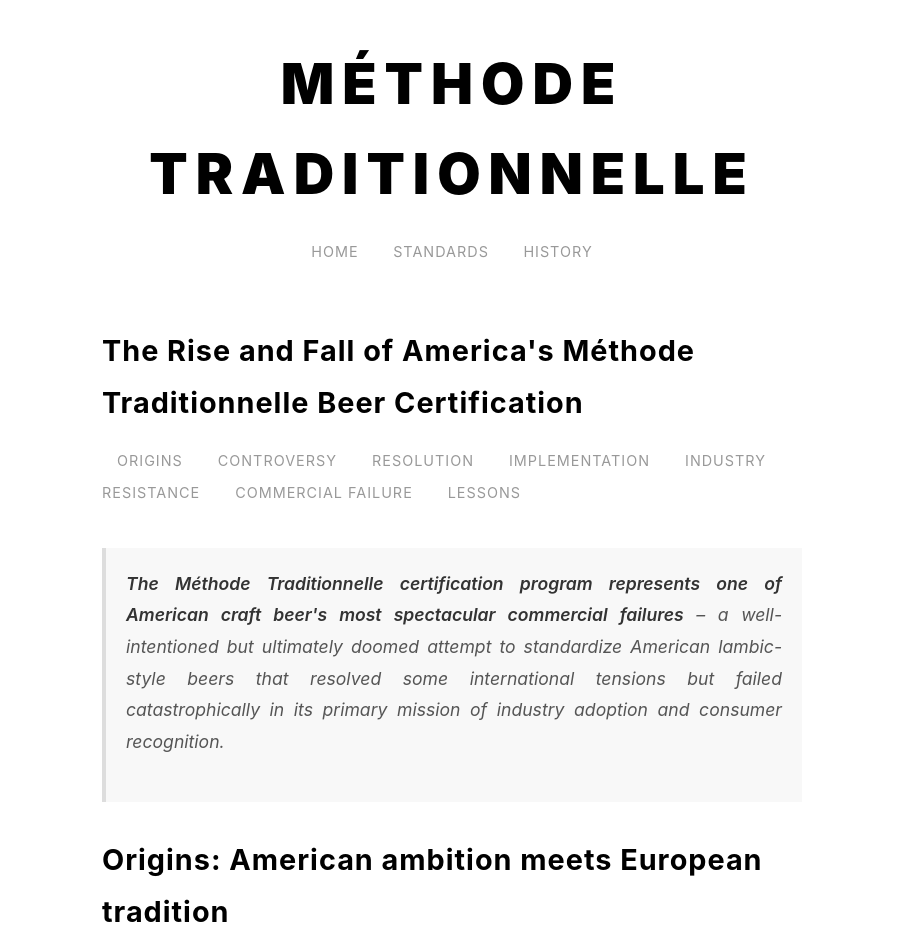
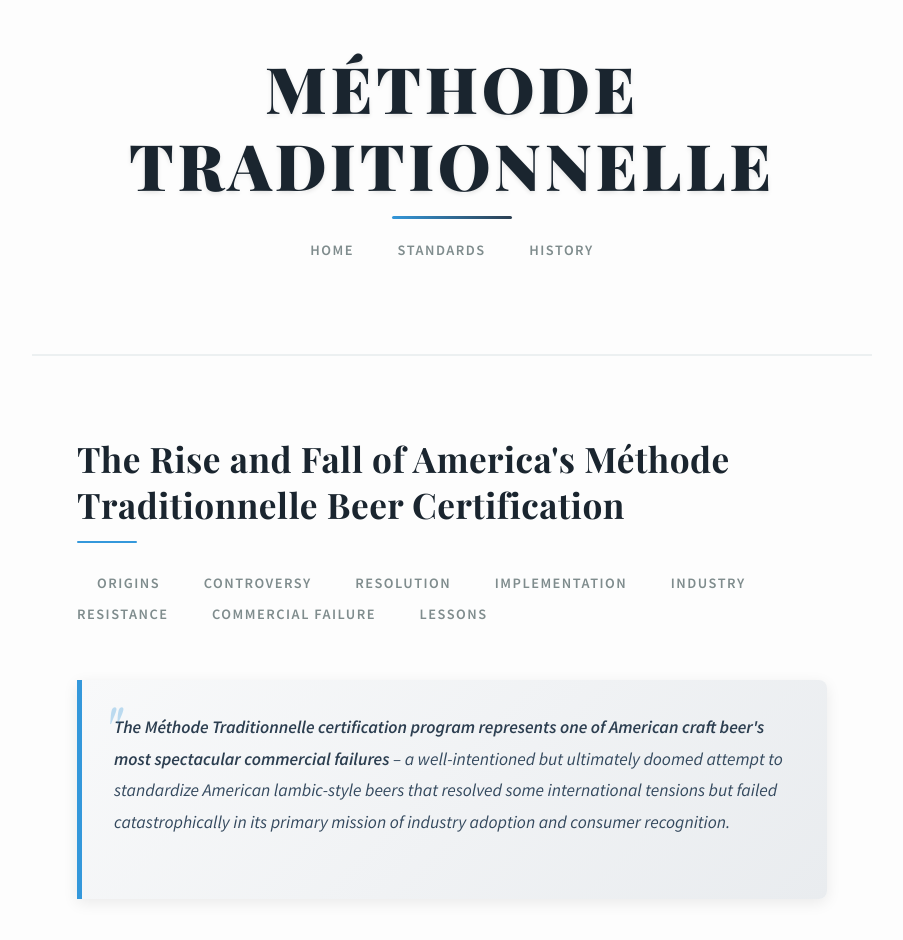
Before and after one commit to sevenzig/methode-traditionelle, a plain HTML site: page history.html in a window 1280 px wide. Shown: the top 940 px of the page, without its empty margins (188-1091 px from the left). Drawn offline with nearby package versions, Linux system fonts and the light colour scheme; a web font is replaced by a local one.

Commit message:
methode2

```diff
--- a/main.css
+++ b/main.css
@@ -1,3 +1,6 @@
+/* Import Google Fonts for better typography */
+@import url('https://fonts.googleapis.com/css2?family=Playfair+Display:ital,wght@0,400;0,700;0,900;1,400&family=Source+Sans+Pro:ital,wght@0,300;0,400;0,600;0,700;1,400;1,600&display=swap');
+
 * {
     margin: 0;
     padding: 0;
@@ -5,48 +8,86 @@
 }
 
 body {
-    font-family: -apple-system, BlinkMacSystemFont, 'Segoe UI', Roboto, Oxygen, Ubuntu, Cantarell, sans-serif;
-    line-height: 1.6;
-    color: #333;
-    background: #fff;
-    font-size: 16px;
+    font-family: 'Source Sans Pro', -apple-system, BlinkMacSystemFont, 'Segoe UI', Roboto, Oxygen, Ubuntu, Cantarell, sans-serif;
+    line-height: 1.7;
+    color: #2c3e50;
+    background: #fdfdfd;
+    font-size: 18px;
+    font-weight: 400;
 }
 
 .container {
-    max-width: 800px;
+    max-width: 900px;
     margin: 0 auto;
-    padding: 40px 20px;
+    padding: 50px 30px;
 }
 
 header {
     text-align: center;
-    margin-bottom: 60px;
+    margin-bottom: 80px;
+    padding-bottom: 40px;
+    border-bottom: 2px solid #ecf0f1;
 }
 
 h1 {
-    font-size: 3.5rem;
+    font-family: 'Playfair Display', serif;
+    font-size: clamp(2.5rem, 5vw, 4.5rem);
     font-weight: 900;
-    letter-spacing: 8px;
-    color: #000;
-    margin-bottom: 20px;
+    letter-spacing: 4px;
+    color: #1a252f;
+    margin-bottom: 30px;
     text-transform: uppercase;
+    text-shadow: 0 2px 4px rgba(0,0,0,0.1);
+    line-height: 1.2;
+    position: relative;
+}
+
+h1::after {
+    content: '';
+    position: absolute;
+    bottom: -15px;
+    left: 50%;
+    transform: translateX(-50%);
+    width: 120px;
+    height: 3px;
+    background: linear-gradient(45deg, #3498db, #2c3e50);
+    border-radius: 2px;
 }
 
 .nav-links {
-    margin-bottom: 40px;
+    margin-bottom: 50px;
 }
 
 .nav-links a {
-    color: #999;
+    color: #7f8c8d;
     text-decoration: none;
-    margin: 0 15px;
+    margin: 0 20px;
     text-transform: uppercase;
-    letter-spacing: 1px;
+    letter-spacing: 1.5px;
     font-size: 0.9rem;
+    font-weight: 600;
+    position: relative;
+    transition: all 0.3s ease;
 }
 
 .nav-links a:hover {
-    color: #333;
+    color: #2c3e50;
+    transform: translateY(-1px);
+}
+
+.nav-links a::after {
+    content: '';
+    position: absolute;
+    bottom: -5px;
+    left: 0;
+    width: 0;
+    height: 2px;
+    background: #3498db;
+    transition: width 0.3s ease;
+}
+
+.nav-links a:hover::after {
+    width: 100%;
 }
 
 .logos {
@@ -68,49 +109,83 @@ h1 {
 }
 
 .main-content {
-    max-width: 700px;
+    max-width: 750px;
     margin: 0 auto;
     font-size: 1.1rem;
     line-height: 1.8;
-    color: #555;
+    color: #34495e;
 }
 
 .main-content h2 {
-    font-size: 1.8rem;
+    font-family: 'Playfair Display', serif;
+    font-size: 2.2rem;
     font-weight: 700;
-    color: #000;
-    margin: 2rem 0 1rem 0;
-    letter-spacing: 1px;
+    color: #1a252f;
+    margin: 3rem 0 1.5rem 0;
+    letter-spacing: 0.5px;
+    line-height: 1.3;
+    position: relative;
+    padding-bottom: 15px;
+}
+
+.main-content h2::after {
+    content: '';
+    position: absolute;
+    bottom: 0;
+    left: 0;
+    width: 60px;
+    height: 2px;
+    background: #3498db;
+    border-radius: 1px;
 }
 
 .main-content h3 {
-    font-size: 1.4rem;
+    font-family: 'Playfair Display', serif;
+    font-size: 1.6rem;
     font-weight: 600;
-    color: #333;
-    margin: 1.5rem 0 1rem 0;
+    color: #2c3e50;
+    margin: 2.5rem 0 1.2rem 0;
+    line-height: 1.4;
 }
 
 .main-content p {
-    margin-bottom: 1.5rem;
-    text-align: justify;
+    margin-bottom: 1.8rem;
+    text-align: left;
+    font-weight: 400;
+    text-rendering: optimizeLegibility;
 }
 
 .main-content em {
     font-style: italic;
-    color: #666;
+    color: #7f8c8d;
+    font-weight: 400;
 }
 
 .main-content strong {
-    font-weight: 600;
-    color: #333;
+    font-weight: 700;
+    color: #2c3e50;
 }
 
 .quote {
-    background: #f8f8f8;
-    padding: 20px;
-    margin: 2rem 0;
-    border-left: 4px solid #ddd;
+    background: linear-gradient(135deg, #f8f9fa 0%, #e9ecef 100%);
+    padding: 2rem;
+    margin: 3rem 0;
+    border-left: 5px solid #3498db;
+    border-radius: 0 8px 8px 0;
     font-style: italic;
+    position: relative;
+    box-shadow: 0 4px 15px rgba(0,0,0,0.08);
+}
+
+.quote::before {
+    content: '"';
+    font-family: 'Playfair Display', serif;
+    font-size: 4rem;
+    color: #3498db;
+    position: absolute;
+    top: -10px;
+    left: 15px;
+    opacity: 0.3;
 }
 
 .requirements {
@@ -240,14 +315,32 @@ h1 {
 }
 
 @media (max-width: 768px) {
+    body {
+        font-size: 16px;
+        line-height: 1.6;
+    }
+
     h1 {
-        font-size: 2.5rem;
-        letter-spacing: 4px;
+        font-size: clamp(2rem, 8vw, 3rem);
+        letter-spacing: 2px;
+        margin-bottom: 25px;
+    }
+
+    h1::after {
+        width: 80px;
+        height: 2px;
+    }
+
+    .nav-links a {
+        margin: 0 10px;
+        font-size: 0.8rem;
+        letter-spacing: 1px;
     }
 
     .logos {
         flex-direction: column;
         gap: 30px;
+        margin-bottom: 50px;
     }
 
     .logo img {
@@ -255,11 +348,40 @@ h1 {
     }
 
     .container {
-        padding: 20px 15px;
+        padding: 30px 20px;
+        max-width: 100%;
     }
 
     .main-content {
         font-size: 1rem;
+        max-width: 100%;
+        padding: 0 10px;
+    }
+
+    .main-content h2 {
+        font-size: 1.8rem;
+        margin: 2.5rem 0 1.2rem 0;
+        line-height: 1.2;
+    }
+
+    .main-content h3 {
+        font-size: 1.4rem;
+        margin: 2rem 0 1rem 0;
+    }
+
+    .main-content p {
+        margin-bottom: 1.5rem;
+    }
+
+    .quote {
+        padding: 1.5rem;
+        margin: 2rem 0;
+    }
+
+    .quote::before {
+        font-size: 3rem;
+        top: -5px;
+        left: 10px;
     }
 
     .requirements {
```
